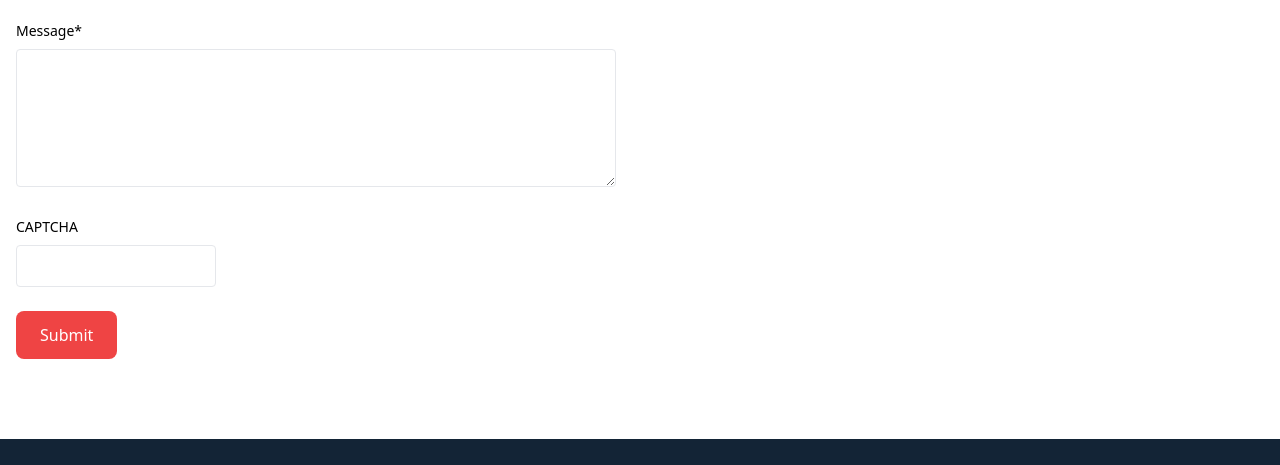
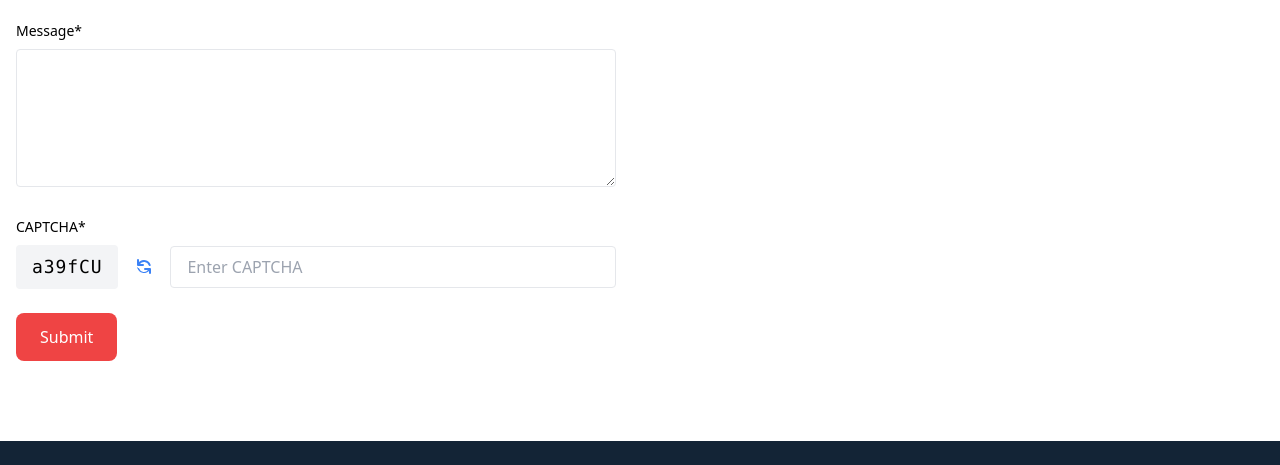
Before and after one commit to technovaid/ipvision, a plain HTML site: page landing.html in a window 1280 px wide. Shown: the part 3898-4363 px from the top of the page. Drawn offline with nearby package versions, Linux system fonts and the light colour scheme.

Commit message:
Implement Captcha

```diff
--- a/landing.html
+++ b/landing.html
@@ -578,14 +578,39 @@
                             </div>
                             <div class="mb-6">
                                 <label class="block text-sm mb-2"
-                                    >CAPTCHA</label
+                                    >CAPTCHA*</label
                                 >
-                                <input
-                                    name="captcha"
-                                    type="text"
-                                    required
-                                    class="w-1/3 px-4 py-2 border rounded focus:outline-none focus:ring-2 focus:ring-blue-500"
-                                />
+                                <div class="flex items-center gap-4">
+                                    <div
+                                        id="captchaDisplay"
+                                        class="bg-gray-100 px-4 py-2 rounded select-none font-mono text-lg tracking-wider"
+                                    ></div>
+                                    <button
+                                        type="button"
+                                        onclick="updateCaptcha()"
+                                        class="text-blue-500 hover:text-blue-600"
+                                    >
+                                        <svg
+                                            xmlns="http://www.w3.org/2000/svg"
+                                            class="h-5 w-5"
+                                            viewBox="0 0 20 20"
+                                            fill="currentColor"
+                                        >
+                                            <path
+                                                fill-rule="evenodd"
+                                                d="M4 2a1 1 0 011 1v2.101a7.002 7.002 0 0111.601 2.566 1 1 0 11-1.885.666A5.002 5.002 0 005.999 7H9a1 1 0 010 2H4a1 1 0 01-1-1V3a1 1 0 011-1zm.008 9.057a1 1 0 011.276.61A5.002 5.002 0 0014.001 13H11a1 1 0 110-2h5a1 1 0 011 1v4a1 1 0 11-2 0v-2.101a7.002 7.002 0 01-11.601-2.566 1 1 0 01.61-1.276z"
+                                                clip-rule="evenodd"
+                                            />
+                                        </svg>
+                                    </button>
+                                    <input
+                                        name="captcha"
+                                        type="text"
+                                        required
+                                        placeholder="Enter CAPTCHA"
+                                        class="flex-1 px-4 py-2 border rounded focus:outline-none focus:ring-2 focus:ring-blue-500"
+                                    />
+                                </div>
                             </div>
                             <button
                                 type="submit"
@@ -688,40 +713,42 @@
 
         <!-- Mobile menu toggle -->
         <script>
-            const mobileMenu = document.getElementById('mobile-menu');
-            const mobileMenuButton = document.getElementById('mobile-menu-button');
-            const mobileMenuClose = document.getElementById('mobile-menu-close');
-            const mobileMenuLinks = document.querySelectorAll('#mobile-menu a');
+            const mobileMenu = document.getElementById("mobile-menu");
+            const mobileMenuButton =
+                document.getElementById("mobile-menu-button");
+            const mobileMenuClose =
+                document.getElementById("mobile-menu-close");
+            const mobileMenuLinks = document.querySelectorAll("#mobile-menu a");
 
             function toggleMobileMenu() {
-                mobileMenu.classList.toggle('hidden');
-                if (!mobileMenu.classList.contains('hidden')) {
-                    document.body.style.overflow = 'hidden';
+                mobileMenu.classList.toggle("hidden");
+                if (!mobileMenu.classList.contains("hidden")) {
+                    document.body.style.overflow = "hidden";
                 } else {
-                    document.body.style.overflow = '';
+                    document.body.style.overflow = "";
                 }
             }
 
             function closeMobileMenu() {
-                mobileMenu.classList.add('hidden');
-                document.body.style.overflow = '';
+                mobileMenu.classList.add("hidden");
+                document.body.style.overflow = "";
             }
 
             // Add event listeners
-            mobileMenuButton.addEventListener('click', toggleMobileMenu);
-            mobileMenuClose.addEventListener('click', closeMobileMenu);
+            mobileMenuButton.addEventListener("click", toggleMobileMenu);
+            mobileMenuClose.addEventListener("click", closeMobileMenu);
 
             // Close mobile menu when clicking a link
-            mobileMenuLinks.forEach(link => {
-                link.addEventListener('click', closeMobileMenu);
+            mobileMenuLinks.forEach((link) => {
+                link.addEventListener("click", closeMobileMenu);
             });
 
             // Close mobile menu when clicking outside
-            document.addEventListener('click', (e) => {
+            document.addEventListener("click", (e) => {
                 if (
                     !mobileMenu.contains(e.target) &&
                     !mobileMenuButton.contains(e.target) &&
-                    !mobileMenu.classList.contains('hidden')
+                    !mobileMenu.classList.contains("hidden")
                 ) {
                     closeMobileMenu();
                 }
@@ -761,5 +788,77 @@
                         });
                 });
         </script>
+        <script>
+            // CAPTCHA generation and validation
+            function generateCaptcha() {
+                const chars =
+                    "0123456789ABCDEFGHIJKLMNOPQRSTUVWXYZabcdefghijklmnopqrstuvwxyz";
+                let captcha = "";
+                for (let i = 0; i < 6; i++) {
+                    captcha += chars.charAt(
+                        Math.floor(Math.random() * chars.length),
+                    );
+                }
+                return captcha;
+            }
+
+            // Store the current CAPTCHA text
+            let currentCaptcha = "";
+
+            // Function to update CAPTCHA display
+            function updateCaptcha() {
+                currentCaptcha = generateCaptcha();
+                const captchaDisplay =
+                    document.getElementById("captchaDisplay");
+                captchaDisplay.textContent = currentCaptcha;
+            }
+
+            // Initialize CAPTCHA on page load
+            document.addEventListener("DOMContentLoaded", () => {
+                updateCaptcha();
+            });
+
+            // Update the form submission handler
+            document
+                .getElementById("contactForm")
+                .addEventListener("submit", function (event) {
+                    event.preventDefault();
+
+                    // Get the user's CAPTCHA input
+                    const userCaptcha = this.querySelector(
+                        'input[name="captcha"]',
+                    ).value;
+
+                    // Validate CAPTCHA
+                    if (userCaptcha !== currentCaptcha) {
+                        alert("Incorrect CAPTCHA. Please try again.");
+                        updateCaptcha();
+                        this.querySelector('input[name="captcha"]').value = "";
+                        return;
+                    }
+
+                    // Get form data using named inputs
+                    const formData = {
+                        name: this.querySelector('input[name="name"]').value,
+                        email: this.querySelector('input[name="email"]').value,
+                        subject: this.querySelector('input[name="subject"]')
+                            .value,
+                        message: this.querySelector('textarea[name="message"]')
+                            .value,
+                    };
+
+                    // Send email using EmailJS
+                    emailjs
+                        .send("YOUR_SERVICE_ID", "YOUR_TEMPLATE_ID", formData)
+                        .then(function () {
+                            alert("Message sent successfully!");
+                            document.getElementById("contactForm").reset();
+                            updateCaptcha(); // Generate new CAPTCHA after successful submission
+                        })
+                        .catch(function (error) {
+                            alert("Failed to send message. Please try again.");
+                        });
+                });
+        </script>
     </body>
 </html>
```
